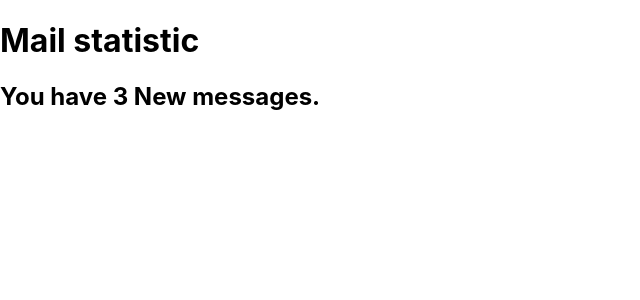
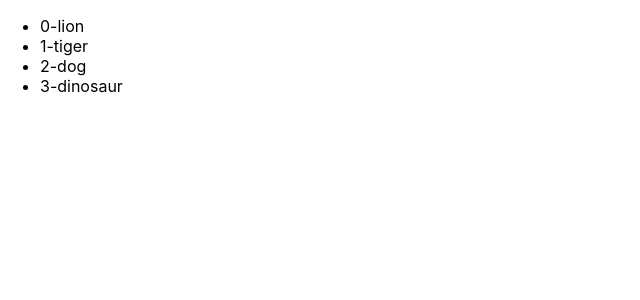
Before and after one commit to phamthao80s/React, a React (Create React App) app: page / in a window 1280 px wide. Shown: the top 300 px of the page, without its empty margins (0-640 px from the left). Built offline with nearby package versions, Linux system fonts and the light colour scheme.

Commit message:
List and Key
Using list and key to render more diffirent component

```diff
--- a/src/index.js
+++ b/src/index.js
@@ -89,7 +89,7 @@ import './index.css';
 //     document.getElementById('root')
 // );
 //#endregion 5 Component and Props
-// //#region 6 State and Lifecycle
+//#region 6 State and Lifecycle
 // class Counter extends React.Component{
 //     constructor(props) {
 //         super(props);
@@ -303,22 +303,43 @@ import './index.css';
 // }
 // ReactDOM.render(<LoginComponent/>,document.getElementById('root')
 // );
-class Mailcomponent extends React.Component{
+// class Mailcomponent extends React.Component{
+//     constructor(props){
+//         super(props)
+//     }
+//     render(){
+//         return(
+//             <div>
+//                 <h1>
+//                     Mail statistic</h1>
+//                     {this.props.newMessages.length>0 &&
+//                     <h2> You have {this.props.newMessages.length} New messages.</h2>
+//                     }
+//             </div>
+//         );
+//     }
+// }
+// ReactDOM.render(<Mailcomponent newMessages = {['how are you?', 'are you online?', 'hello']}/>, document.getElementById('root')
+// );
+//#endregion 10
+//#region 11 using list and key to render more diffirent component
+function ListItem(props){
+    return<li> {props.value}</li>;
+}
+class AnimalsComponent extends React.Component{
     constructor(props){
-        super(props)
+        super(props);
+        this.listItems = props.animals.map(
+            (animal, index)=> <ListItem key = {animal} value = {index.toString() + "-" + animal}/>
+                                          );
     }
     render(){
-        return(
-            <div>
-                <h1>
-                    Mail statistic</h1>
-                    {this.props.newMessages.length>0 &&
-                    <h2> You have {this.props.newMessages.length} New messages.</h2>
-                    }
-            </div>
-        );
+        return(<ul>
+            {this.listItems}
+        </ul>
+              );
     }
 }
-ReactDOM.render(<Mailcomponent newMessages = {['how are you?', 'are you online?', 'hello']}/>, document.getElementById('root')
+const animals = ["lion", "tiger", "dog", "dinosaur"];
+ReactDOM.render(<AnimalsComponent animals={animals}/>,document.getElementById ('root')
 );
-//#endregion 10
```
